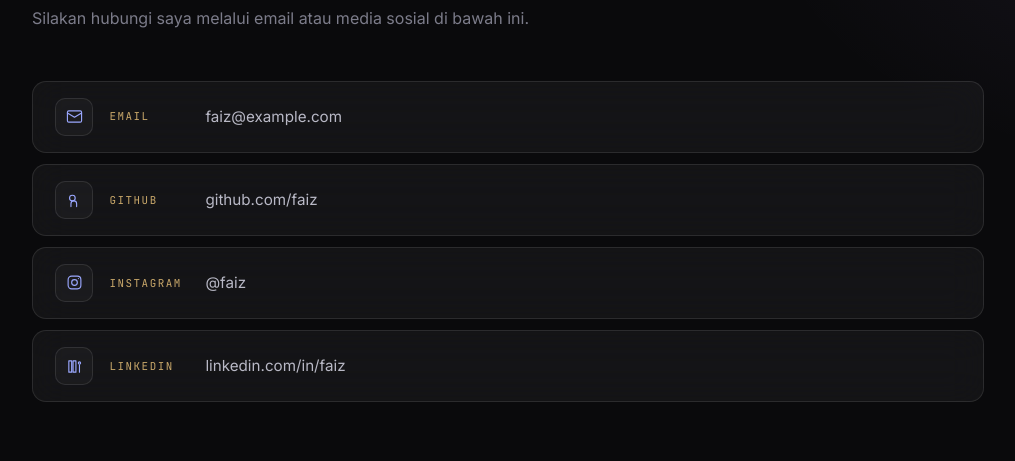
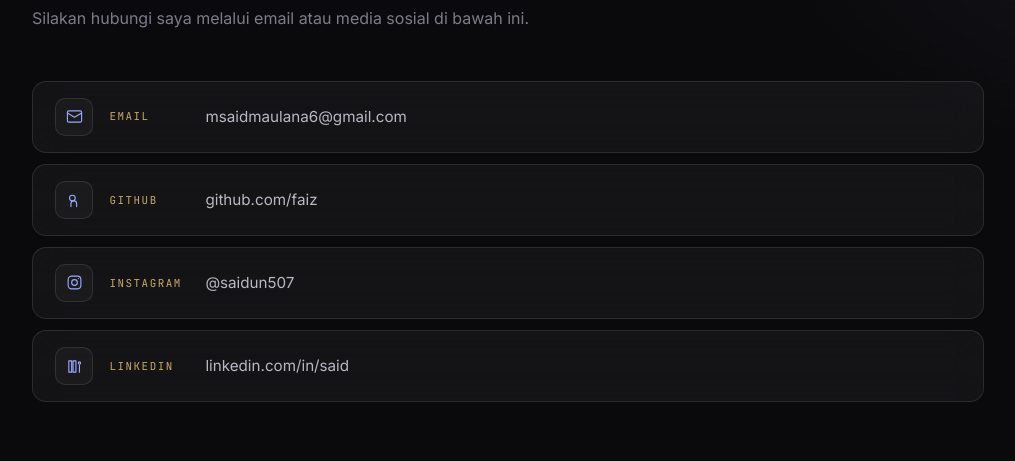
Before and after one commit to msaidmaulana6-boop/Project-PrakPemWeb, a Flask app: page /contact in a window 1280 px wide. Shown: the part 189-650 px from the top of the page, without its empty margins (132-1147 px from the left). Run offline with Flask 3, Linux system fonts and the light colour scheme.

Commit message:
belajar buat portofolio

```diff
--- a/templates/blog.html
+++ b/templates/blog.html
@@ -3,7 +3,7 @@
 <head>
     <meta charset="UTF-8">
     <meta name="viewport" content="width=device-width, initial-scale=1.0">
-    <title>Faiz — Blog</title>
+    <title>said — Blog</title>
     <style>html,body{background-color:#0A0A0C}</style>
     <link rel="stylesheet" href="{{ url_for('static', filename='css/style.css') }}">
     <link rel="preconnect" href="https://fonts.googleapis.com">
--- a/templates/contact.html
+++ b/templates/contact.html
@@ -3,7 +3,7 @@
 <head>
     <meta charset="UTF-8">
     <meta name="viewport" content="width=device-width, initial-scale=1.0">
-    <title>Faiz — Contact</title>
+    <title>said — Contact</title>
     <style>html,body{background-color:#0A0A0C}</style>
     <link rel="stylesheet" href="{{ url_for('static', filename='css/style.css') }}">
     <link rel="preconnect" href="https://fonts.googleapis.com">
@@ -32,7 +32,7 @@
                 <li>
                     <span class="icon"><svg viewBox="0 0 24 24" stroke-linecap="round" stroke-linejoin="round"><rect x="2" y="4" width="20" height="16" rx="2"/><path d="M22 7l-10 6L2 7"/></svg></span>
                     <span class="label">Email</span>
-                    <span class="value">faiz@example.com</span>
+                    <span class="value">msaidmaulana6@gmail.com</span>
                 </li>
                 <li>
                     <span class="icon"><svg viewBox="0 0 24 24" stroke-linecap="round" stroke-linejoin="round"><path d="M15 22v-4a4 4 0 0 0-4-4 4 4 0 0 0-4 4v4"/><path d="M9 14a4 4 0 1 0 0-8 4 4 0 0 0 0 8z"/></svg></span>
@@ -42,12 +42,12 @@
                 <li>
                     <span class="icon"><svg viewBox="0 0 24 24" stroke-linecap="round" stroke-linejoin="round"><rect x="3" y="3" width="18" height="18" rx="5"/><circle cx="12" cy="12" r="4"/><path d="M17.5 6.5h.01"/></svg></span>
                     <span class="label">Instagram</span>
-                    <span class="value">@faiz</span>
+                    <span class="value">@saidun507</span>
                 </li>
                 <li>
                     <span class="icon"><svg viewBox="0 0 24 24" stroke-linecap="round" stroke-linejoin="round"><path d="M4 4h4v16H4zM10 4h4v16h-4z"/><circle cx="19" cy="7" r="1.6"/><path d="M19 10v10"/></svg></span>
                     <span class="label">LinkedIn</span>
-                    <span class="value">linkedin.com/in/faiz</span>
+                    <span class="value">linkedin.com/in/said</span>
                 </li>
             </ul>
         </section>
--- a/templates/index.html
+++ b/templates/index.html
@@ -12,7 +12,7 @@
 </head>
 <body>
     <header>
-        <a href="/" class="logo"><span>F</span>aiz</a>
+        <a href="/" class="logo"><span>S</span>aid</a>
         <nav>
             <a href="/" class="active">Home</a>
             <a href="/about">About</a>
@@ -31,7 +31,7 @@
             <div class="hero-text">
                 <p class="tagline">Mahasiswa Informatika</p>
                 <h2>Halo, saya <span class="highlight">Said</span>.<br>
-                    <span class="typewriter">Saya bikin web.</span></h2>
+                    <span class="typewriter">f.</span></h2>
                 <p>Saya tertarik dengan pengembangan web, basis data, dan jaringan komputer. Saya percaya teknologi bisa jadi alat buat bikin hidup banyak orang lebih gampang.</p>
             </div>
         </section>
--- a/templates/project.html
+++ b/templates/project.html
@@ -3,7 +3,7 @@
 <head>
     <meta charset="UTF-8">
     <meta name="viewport" content="width=device-width, initial-scale=1.0">
-    <title>Faiz — Projects</title>
+    <title>said — Projects</title>
     <style>html,body{background-color:#0A0A0C}</style>
     <link rel="stylesheet" href="{{ url_for('static', filename='css/style.css') }}">
     <link rel="preconnect" href="https://fonts.googleapis.com">
--- a/templates/skills.html
+++ b/templates/skills.html
@@ -3,7 +3,7 @@
 <head>
     <meta charset="UTF-8">
     <meta name="viewport" content="width=device-width, initial-scale=1.0">
-    <title>Faiz — Skills</title>
+    <title>said — Skills</title>
     <style>html,body{background-color:#0A0A0C}</style>
     <link rel="stylesheet" href="{{ url_for('static', filename='css/style.css') }}">
     <link rel="preconnect" href="https://fonts.googleapis.com">
```
